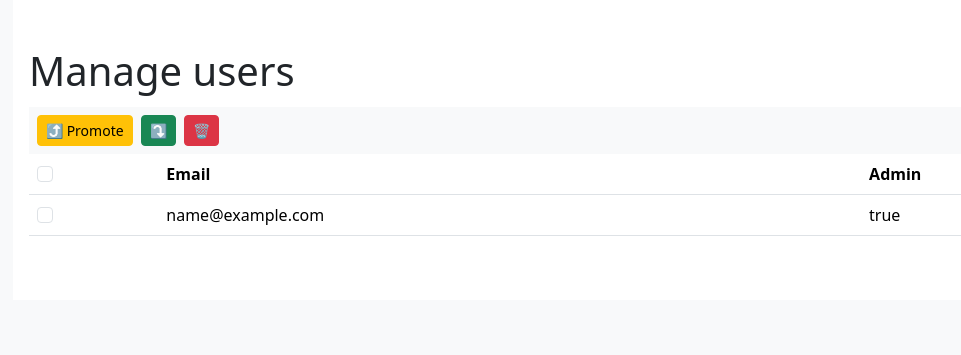
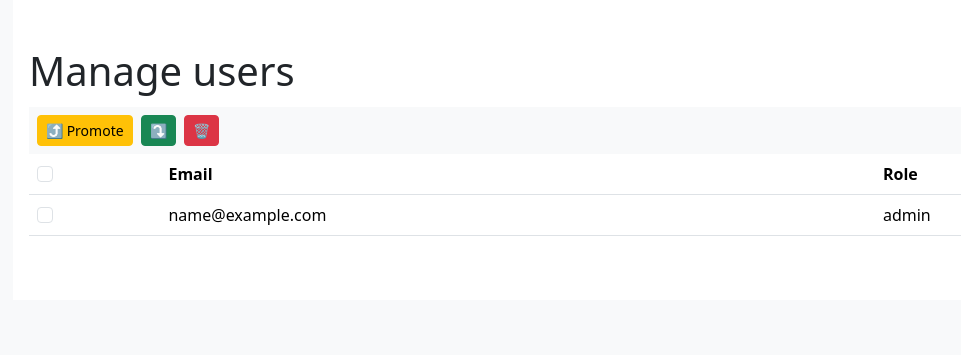
Before and after one commit to rafalkesik/iLearning-inventory-manager, a Rails app: page /users in a window 1280 px wide. Shown: the part 91-446 px from the top of the page, without its empty margins (57-1018 px from the left). Run offline with Rails 7, Linux system fonts and the light colour scheme; tables that the repository leaves empty hold one stand-in row (values such as "Sample post"); style sheets or scripts are compiled from the project's sources; some libraries are stand-ins or nearby versions.

Commit message:
Change role display name in users table

```diff
--- a/app/views/users/_users_table.html.erb
+++ b/app/views/users/_users_table.html.erb
@@ -22,7 +22,7 @@
                 />
             </th>
             <th>Email</th>
-            <th>Admin</th>
+            <th>Role</th>
           </tr>
         </thead>
         <tbody>
@@ -40,7 +40,7 @@
                 />
               </td>
               <td><%= user.email %></td>
-              <td><%= user.admin %></td>
+              <td><%= user.admin ? 'admin' : 'user' %></td>
             </tr>
           <% end %>
         </tbody>
```
